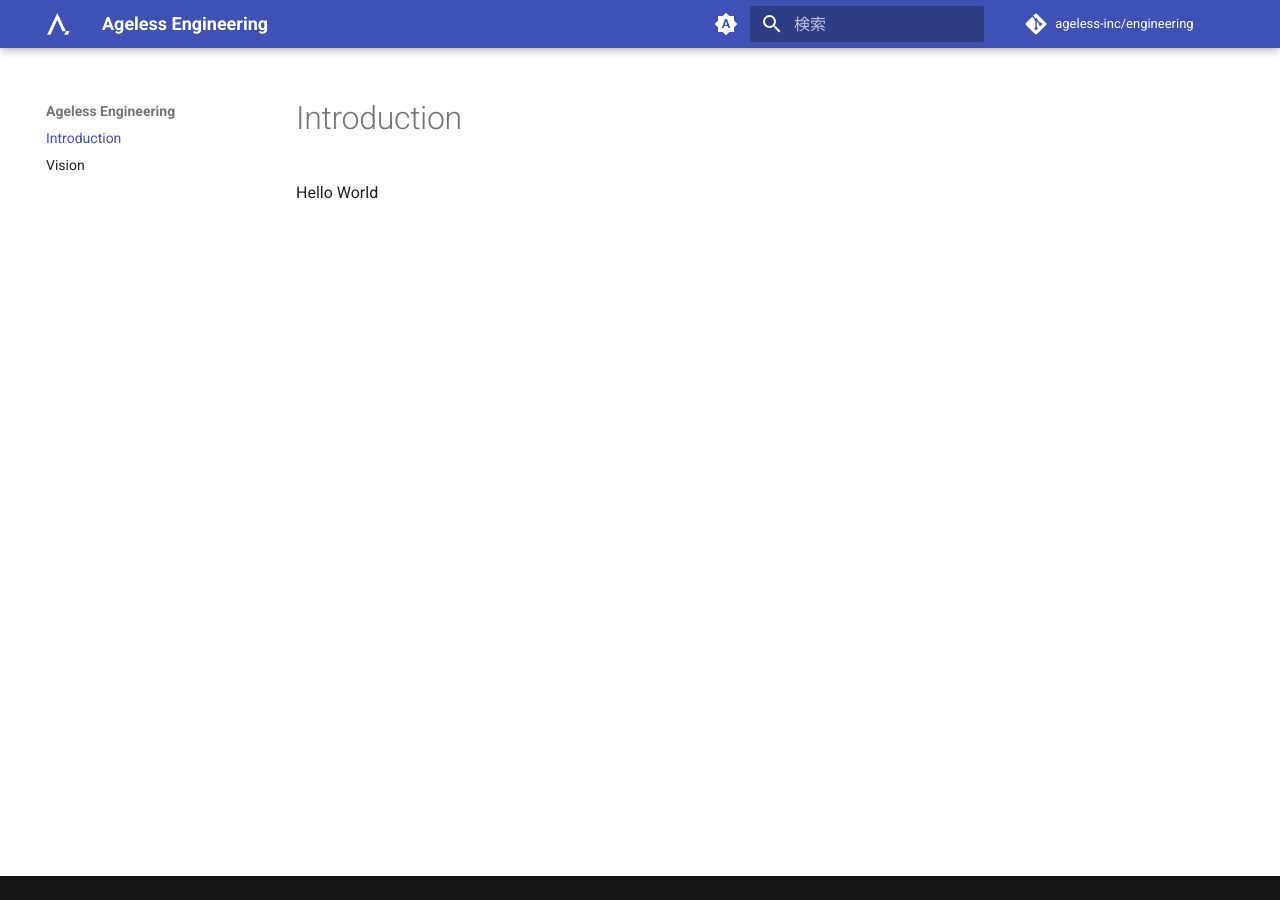
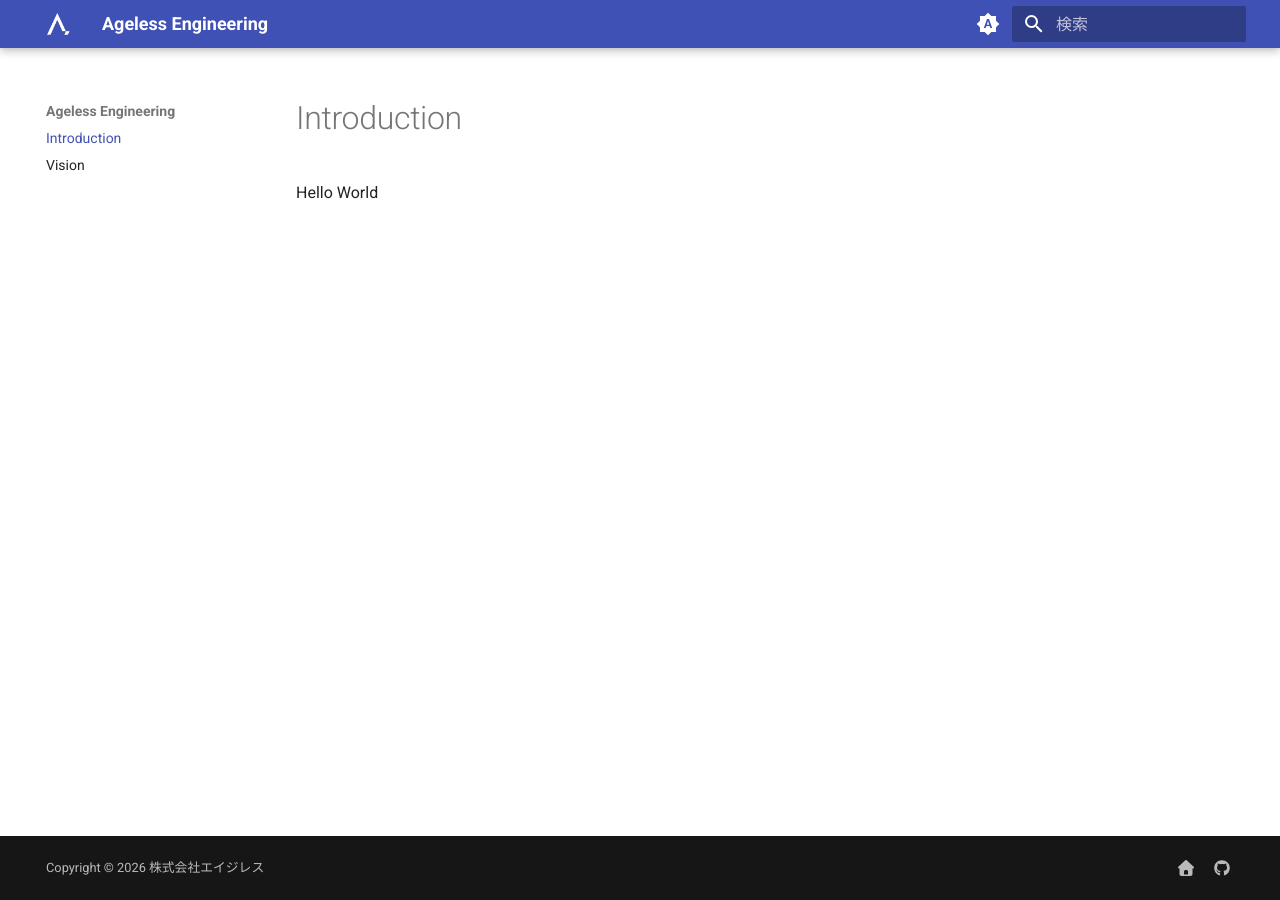
Before and after one commit to ageless-inc/engineering, an MkDocs documentation site: the page built from docs/index.md, in a window 1280 px wide. Built offline with MkDocs 1.6.1 and Material for MkDocs 9.7.7, drawn with Linux system fonts in a browser that asks for light colours; comment, search, counter and statistics services are not loaded.

Commit message:
Add copyright and footer social links, remove header repo link
Co-Authored-By: Claude Opus 4.8 (1M context) <noreply@anthropic.com>

```diff
--- a/mkdocs.yml
+++ b/mkdocs.yml
@@ -1,9 +1,6 @@
 site_name: Ageless Engineering
 
 site_url: https://ageless-inc.github.io/engineering/
-
-repo_url: https://github.com/ageless-inc/engineering
-repo_name: ageless-inc/engineering
 
 nav:
   - Introduction: index.md
@@ -57,5 +54,15 @@ markdown_extensions:
   - pymdownx.tabbed:
       alternate_style: true
 
+copyright: >
+  Copyright &copy; 2026 株式会社エイジレス
+
 extra:
   generator: false
+  social:
+    - icon: fontawesome/solid/house
+      link: https://ageless.co.jp/
+      name: 会社概要
+    - icon: fontawesome/brands/github
+      link: https://github.com/ageless-inc/engineering
+      name: GitHub
```
